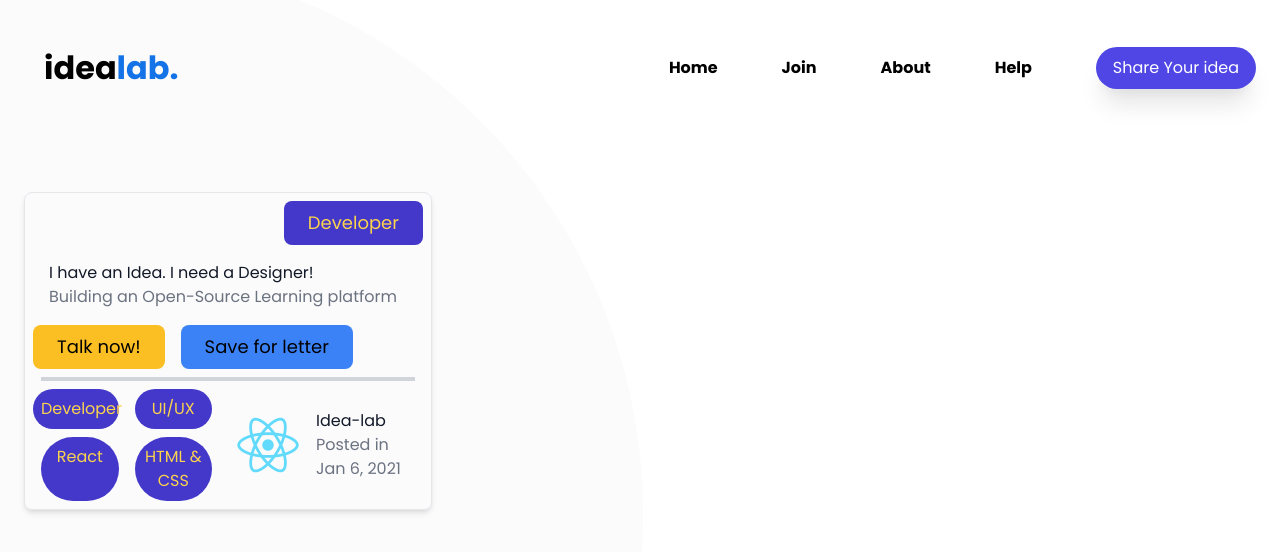
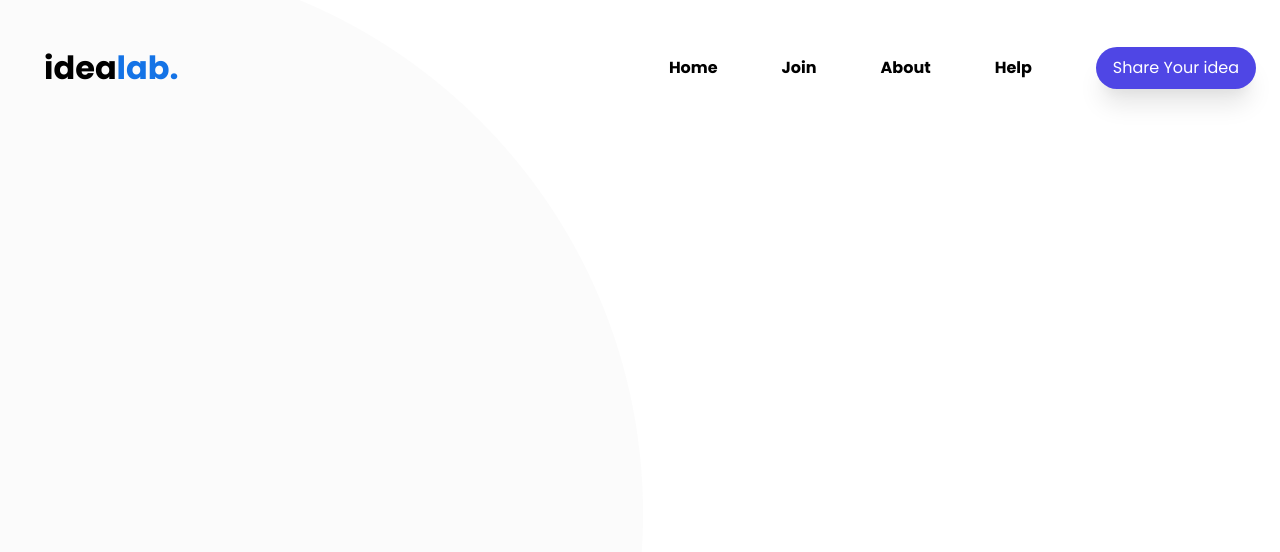
Before and after one commit to theupweb/idea-lab, a React (Create React App) app: page / in a window 1280 px wide. Shown: the top 552 px of the page. Built offline with nearby package versions, Linux system fonts and the light colour scheme.

Commit message:
Card Component Improved, and JSON data for Card Added

```diff
--- a/src/App.css
+++ b/src/App.css
@@ -1,20 +1,10 @@
 @import url('https://fonts.googleapis.com/css2?family=Poppins:wght@400;660;700&display=swap');
 
-*{
-  box-sizing: border-box;
-}
-
-:root{
-  --primary-blue: #1473E6;
-}
-
-body{
+.App {
   font-family: 'Poppins', sans-serif;
   background-color: white;
   background: url('./Arc.png') no-repeat;
-}
-html, body {
-  height: 100%;
+  min-height: 100vh;
 }
 
 .newsletter {
--- a/src/App.js
+++ b/src/App.js
@@ -1,18 +1,10 @@
-
 import './App.css';
-
-import Card from './Components/Card/card';
 import Nav from './Components/Home/Nav';
-import Letterform from './Components/Newsletter/letterForm';
-import Subsform from './Components/Newsletter/subsForm';
 
 function App() {
   return (
-    <div>
+    <div className="App">
       <Nav/>
-
-      <Card></Card>
-
     </div>
   );
 }
--- /dev/null
+++ b/src/Components/Card/Card.js
@@ -0,0 +1,40 @@
+import React from 'react';
+
+export default function Card({profession, content, tags, imgURL, creator, at}) {
+
+    return (
+        <div className="p-7 pt-5 flex flex-col rounded-lg my-10 shadow-2xl sm:w-3/4 mx-5 sm:mx-auto lg:w-1/2" style={{backgroundColor: "#F7F7F7"}}>
+            <div className="flex flex-col-reverse justify-between sm:flex-row">
+                <div className="mt-2 text-gray-500 tracking-wide leading-8 sm:text-base md:text-xl lg:text-2xl">
+                    {content}
+                </div>
+                <div className="ml-auto sm:ml-3 p-2 px-3 bg-black text-yellow-300 rounded font-bold uppercase lg:p-3 lg:px-5" style={{height: "fit-content", width: "fit-content"}}>
+                    {profession}
+                </div>
+            </div>
+            <div className="flex flex-row my-5">
+                <button className="p-3 px-5 text-black bg-yellow-300 rounded font-bold text-xs sm:text-base">Talk Now!</button>
+                <button className="p-3 px-5 ml-3.5 text-yellow-300 bg-blue-500 rounded font-bold text-xs sm:text-base">Save for Later</button>
+            </div>
+            <div className="bg-gray-200 h-1 rounded my-2 mb-3"/>
+            <div className="flex flex-col sm:flex-row justify-between">
+                <div className="flex flex-wrap pr-3 sm:pr-5 mb-3 sm:mb-0">
+                    {
+                        tags.map(tag => (
+                            <div className="p-1 px-2 mr-1 bg-black text-yellow-200 rounded-lg text-xs text-center md:px-3 md:mr-3" style={{height: "fit-content", width: "fit-content"}}>
+                                {tag}
+                            </div>
+                        ))
+                    }
+                </div>
+                <div className="flex">
+                    <img src={imgURL} alt="Logo" className="w-12 sm:w-14 object-contain rounded-xl mr-3"/>
+                    <div className="flex flex-col justify-center">
+                        <div className="font-bold">{creator}</div>
+                        <div className="text-xs text-gray-500">Posted on {at}</div>
+                    </div>
+                </div>
+            </div>
+        </div>
+    )
+}
--- a/src/Components/Card/card.js
+++ /dev/null
@@ -1,41 +0,0 @@
-import React from 'react';
-
-export default function card() {
-    return (
-        <div class="flex flex-wrap -m-2 mt-12 ml-4 ">
-            <div class="p-2 lg:w-1/3 md:w-1/2 w-full">
-                <div class="border-gray-200 border rounded-lg shadow-md">
-                        <div class=" flex justify-end p-2">
-                            <button class="inline-flex text-yellow-300 bg-indigo-700 border-0 py-2 px-6 focus:outline-none rounded-lg text-lg">Developer</button>
-                        </div>
-                        <div class="flex-grow p-2 ml-4">
-                            <h2 class="text-gray-900 title-font font-medium">I have an Idea. I need a Designer!</h2>
-                            <p class="text-gray-500">Building an Open-Source Learning platform</p>
-                        </div>
-                        <div class="flex m-2">
-                            <button  class="inline-flex text-black bg-yellow-400 border-0 py-2 px-6 focus:outline-none hover:bg-yellow-300 rounded-lg md:text-lg text-base">Talk now!</button>
-                            <button  class="ml-4 inline-flex text-black bg-blue-500 border-0 py-2 px-6 focus:outline-none hover:bg-blue-800 rounded-lg md:text-lg text-base">Save for letter</button>
-                        </div>
-                        <div class=" border-gray-300 border-t-4 ml-4 mr-4"></div>
-                        <div class=" inline-flex grid grid-cols-2 md:gap-4 gap-2">
-                            <div class="inline-flex grid md:grid-cols-2 grid-cols-1 gap-2 m-2">
-                                <p id="tag" class="text-base p-2 bg-indigo-700 rounded-full text-center"> Developer </p>
-                                <p id="tag" class="text-base p-2 ml-2 bg-indigo-700 rounded-full text-center"> UI/UX </p>
-                                <p id="tag" class="text-base p-2 ml-2 bg-indigo-700 rounded-full text-center"> React </p>
-                                <p id="tag" class="text-base p-2 ml-2 bg-indigo-700 rounded-full text-center"> HTML & CSS </p>
-                            </div>
-                            <div class="flex justify-end mr-4">
-                                    <div class="h-full flex items-center">
-                                        <img alt="team" class="w-16 h-16 object-cover object-center flex-shrink-0 rounded-full mr-4 " src="./logo512.png"/>
-                                        <div class="flex-grow">
-                                        <h2 class="md:text-base text-sm text-gray-900 title-font font-medium">Idea-lab</h2>
-                                        <p class="md:text-base text-sm text-gray-500">Posted in Jan 6, 2021</p>
-                                        </div>
-                                    </div>
-                            </div>
-                        </div>
-                </div>
-            </div>
-    </div>
-    )
-}
--- /dev/null
+++ b/src/Components/Ideas/Ideas.js
@@ -0,0 +1,24 @@
+import React from 'react'
+import Card from '../Card/Card';
+import cardsData from './cardsData';
+
+function Ideas() {
+    return (
+        <div className="border-2 border-transparent" style={{backgroundColor: "#CBDBDF"}}>
+            {
+                cardsData.map(card => (
+                    <Card
+                        profession={card.profession}
+                        content={card.content}
+                        tags={card.tags}
+                        imgURL={card.imgURL}
+                        creator={card.creator}
+                        at={card.at}
+                    />
+                ))
+            }
+        </div>
+    )
+}
+
+export default Ideas
--- /dev/null
+++ b/src/Components/Ideas/cardsData.js
@@ -0,0 +1,20 @@
+const cardsData = [
+        {
+            profession: "Designer",
+            content: "I have an Idea. I need a Designer! Building an Open-Source Learning platform",
+            tags: ["Developer-Designer", "UI/UX", "Generalist", "Figma"],
+            imgURL: "https://avatars.githubusercontent.com/u/62296756?s=200&v=4",
+            creator: "Joshua Poddoku",
+            at: "December 1, 2020"
+        },
+        {
+            profession: "Developer",
+            content: "I have an idea to make Remote working and Productivity in a better way.",
+            tags: ["Developer-Designer", "API", "Frontend", "Node"],
+            imgURL: "https://avatars.githubusercontent.com/u/62296756?s=200&v=4",
+            creator: "Vedant Khairnar",
+            at: "December 1, 2020"
+        }
+    ];
+
+export default cardsData;
--- a/src/index.css
+++ b/src/index.css
@@ -2,14 +2,22 @@
 @tailwind components;
 @tailwind utilities;
 
+*{
+  box-sizing: border-box;
+  margin: 0;
+  padding: 0;
+}
+
+:root{
+  --primary-blue: #1473E6;
+}
+
 body {
-  margin: 0;
   font-family:'Poppins',sans-serif;
   -webkit-font-smoothing: antialiased;
   -moz-osx-font-smoothing: grayscale;
 }
 
 code {
-  font-family: source-code-pro, Menlo, Monaco, Consolas, 'Courier New',
-    monospace;
+  font-family: source-code-pro, Menlo, Monaco, Consolas, 'Courier New', monospace;
 }
```
Also changed, not shown: 1 other file (tests, documents, lock files or other folders).
